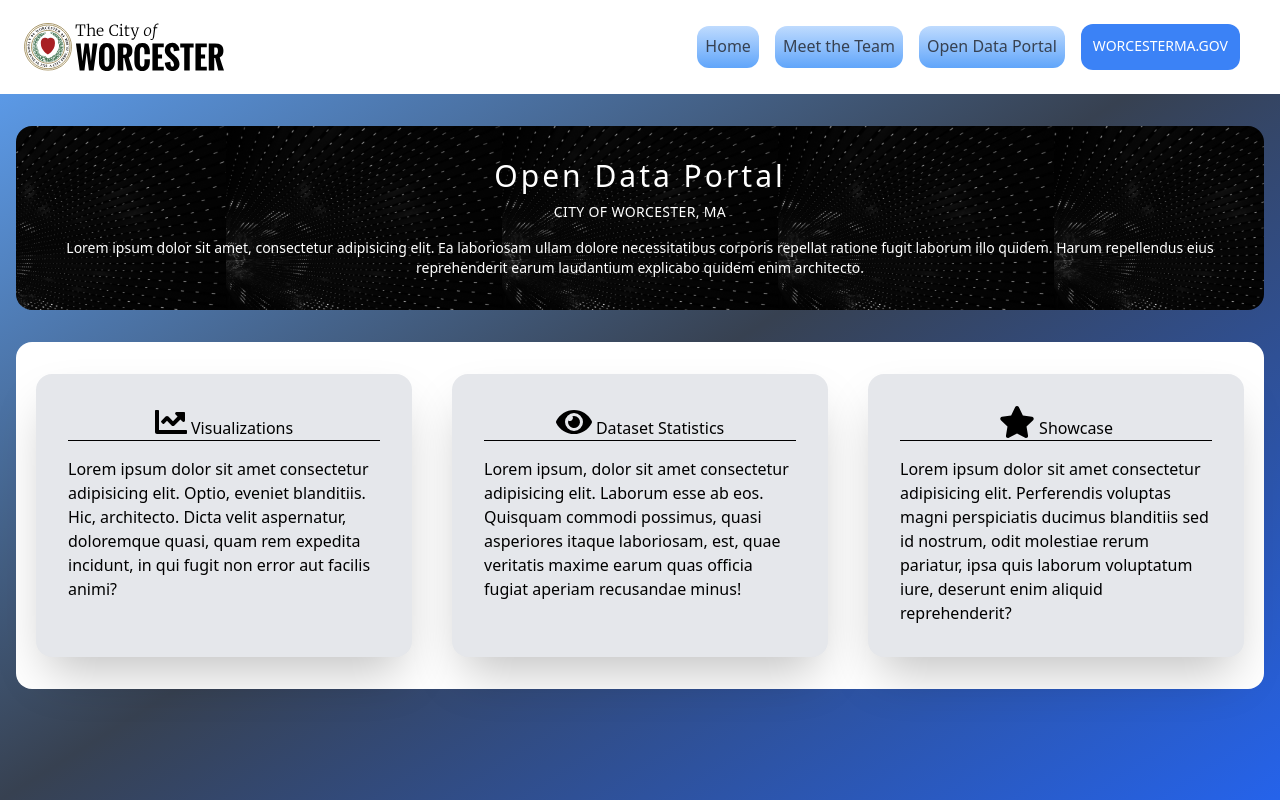
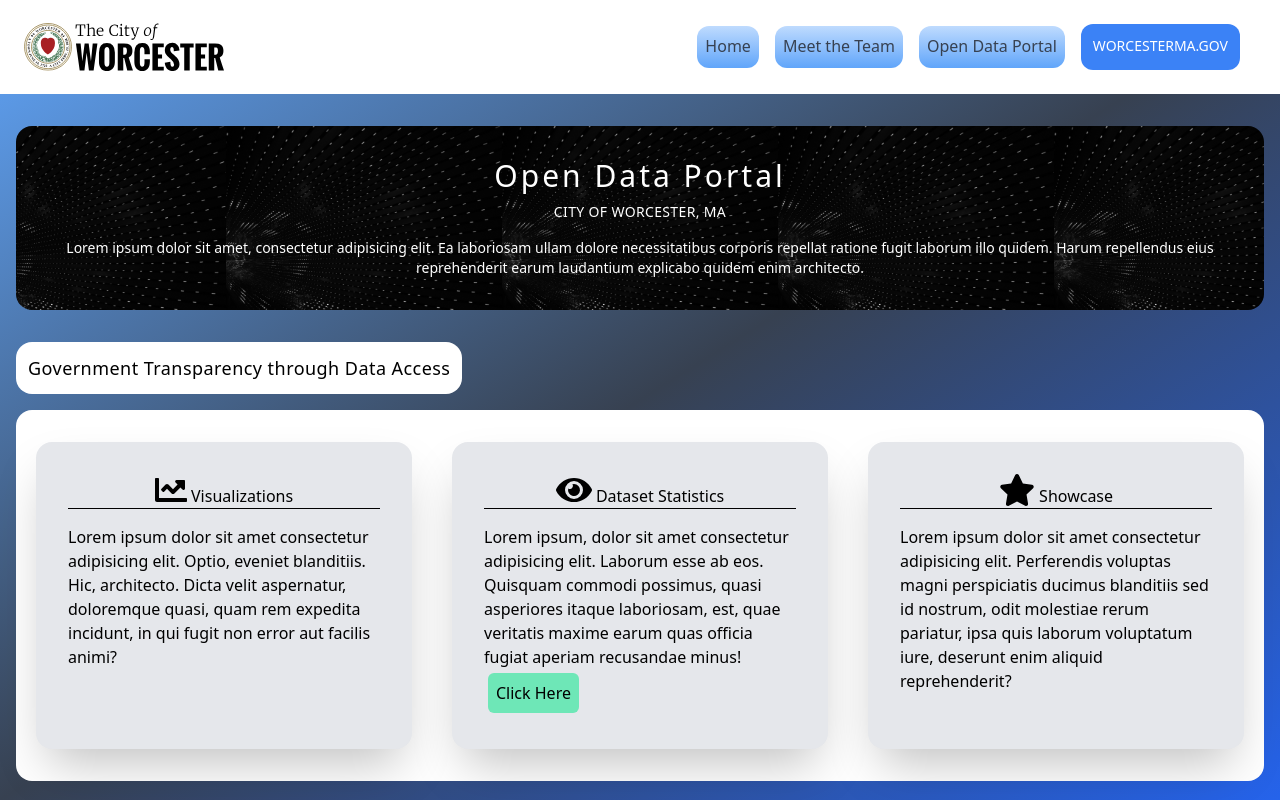
Before and after one commit to Frinkiac-7/innovation, an Angular app: page /opendataportal in a window 1280 px wide. Built offline with nearby package versions, Linux system fonts and the light colour scheme.

Commit message:
Create basic service for API calls   * Services folder created to house app services   * Hard coded API call tested successfully with console output

```diff
--- a/src/app/app.module.ts
+++ b/src/app/app.module.ts
@@ -1,5 +1,6 @@
 import { NgModule } from '@angular/core';
 import { BrowserModule } from '@angular/platform-browser';
+import { HttpClientModule } from '@angular/common/http';
 
 import { AppRoutingModule } from './app-routing.module';
 import { AppComponent } from './app.component';
@@ -20,7 +21,8 @@ import { FontAwesomeModule } from '@fortawesome/angular-fontawesome';
   imports: [
     BrowserModule,
     AppRoutingModule,
-    FontAwesomeModule
+    FontAwesomeModule,
+		HttpClientModule
   ],
   providers: [],
   bootstrap: [AppComponent]
--- a/src/app/odportal/odportal.component.html
+++ b/src/app/odportal/odportal.component.html
@@ -1,3 +1,14 @@
+<!-- <h1 class="bg-red-400">Open Data Portal component</h1>
+<div class="px-4 filter sepia">
+	<div class="max-w-3xl bg-white rounded-lg mx-auto my-16 p-16">
+		<h1 class="text-2xl font-medium mb-2">Innovation Office</h1>
+		<h2 class="font-medium text-sm text-indigo-400 mb-4 uppercase tracking-wide">City of Worcester, MA</h2>
+		<p class="text-black">
+			Lorem, ipsum dolor sit amet consectetur adipisicing elit. Ipsum labore error doloribus voluptatum maxime incidunt natus. In quibusdam voluptate reprehenderit praesentium autem incidunt, nihil soluta assumenda officia cum ab iusto.
+		</p>
+	</div>
+</div> -->
+
 <div class="px-4">
 	<div class="bg-center bg-contain bg-opendata text-white rounded-2xl mx-auto my-8 p-8 text-center">
 		<h1 class="tracking-widest text-3xl font-medium mb-2">Open Data Portal</h1>
@@ -7,15 +18,12 @@
 		</p>
 	</div>
 </div>
+
+<!-- <div class="flex items-center justify-center h-screen"> -->
+<div class="max-w-max bg-white rounded-2xl m-4 p-3 justify-center place-content-center">
+	<h1 class="tracking-wide text-lg">Government Transparency through Data Access</h1>
+</div>
 <div class="max-w-max m-4">
-	<!-- <h1 class="text-4xl text-gray-300 border-b-4 mb-4">Open Data Portal</h1> -->
-	<!-- <div class="flex col-auto items-center">
-		<div class="bg-opendata bg-contain bg-center text-white m-4 gap-6 bg-red-50 rounded-2xl mx-5 my-8 p-8 shadow-2xl">
-			<p class="">
-				Lorem, ipsum dolor sit amet consectetur adipisicing elit. Unde reiciendis ipsum aliquid vel eveniet dolores inventore nobis quas! Temporibus sunt maiores in quidem, quam laborum voluptatibus eaque doloribus optio repellat!
-			</p>
-		</div>
-	</div> -->
 	<div class="grid lg:grid-cols-3 grid-cols-1 bg-white rounded-2xl">
 		<div class="m-4 gap-6 bg-gray-200 rounded-2xl mx-5 my-8 p-8 shadow-2xl hover:bg-green-100">
 			<h2 class="text-center border-b border-black mb-4">
@@ -29,7 +37,10 @@
 				<fa-icon [icon]="faEye" size="2x"></fa-icon>
 				Dataset Statistics
 			</h2>
-			Lorem ipsum, dolor sit amet consectetur adipisicing elit. Laborum esse ab eos. Quisquam commodi possimus, quasi asperiores itaque laboriosam, est, quae veritatis maxime earum quas officia fugiat aperiam recusandae minus!
+			<p>
+				Lorem ipsum, dolor sit amet consectetur adipisicing elit. Laborum esse ab eos. Quisquam commodi possimus, quasi asperiores itaque laboriosam, est, quae veritatis maxime earum quas officia fugiat aperiam recusandae minus!
+			</p>
+			<button class="bg-green-300 rounded-md p-2 m-1" (click)="getAPIData()">Click Here</button>
 		</div>
 		<div class="m-4 gap-6 bg-gray-200 rounded-2xl mx-5 my-8 p-8 shadow-2xl hover:bg-green-100">
 			<h2 class="text-center border-b border-black mb-4">
--- a/src/app/odportal/odportal.component.ts
+++ b/src/app/odportal/odportal.component.ts
@@ -1,7 +1,7 @@
+import { OdpapiService } from './../services/odpapi.service';
 import { RouterTestingModule } from '@angular/router/testing';
 import { Component, OnInit } from '@angular/core';
 import { faChartLine, faEye, faStar, faStarHalfAlt } from '@fortawesome/free-solid-svg-icons';
-
 @Component({
   selector: 'app-odportal',
   templateUrl: './odportal.component.html',
@@ -9,11 +9,23 @@ import { faChartLine, faEye, faStar, faStarHalfAlt } from '@fortawesome/free-sol
 })
 export class OdportalComponent implements OnInit {
 
+	responseData = {}
 	faChartLine = faChartLine;
 	faEye = faEye;
 	faStar = faStar;
+	// value = [];
+	clickMessage = {};
 
-  constructor() { }
+  getAPIData() {
+		this.api.getApi().subscribe((data: any) => {
+			this.clickMessage = data;
+			console.log('this.clickMessage:', this.clickMessage)
+		});
+  }
+
+  constructor(public api: OdpapiService) {
+
+	}
 
   ngOnInit(): void {
   }
--- /dev/null
+++ b/src/app/services/odpapi.service.ts
@@ -0,0 +1,23 @@
+import { Injectable } from '@angular/core';
+import { HttpClient } from '@angular/common/http';
+// import { Observable } from 'rxjs';
+import { map } from 'rxjs/operators';
+
+@Injectable({
+  providedIn: 'root'
+})
+export class OdpapiService {
+
+	url = 'https://opendata.worcesterma.gov/api/3/action/datastore_search?resource_id=7b8bd90e-22ae-4ede-a7af-0ca5997ba07f&limit=5'
+
+  constructor(private http: HttpClient) { }
+
+	getApi() {
+    return this.http.get('https://opendata.worcesterma.gov/api/3/action/datastore_search?resource_id=7b8bd90e-22ae-4ede-a7af-0ca5997ba07f&limit=100000');
+		// .pipe(map((data) => {
+    //   console.log('data', data);
+    //   return data;
+    // }))
+  }
+
+}
```
Also changed, not shown: 1 other file (tests, documents, lock files or other folders).
